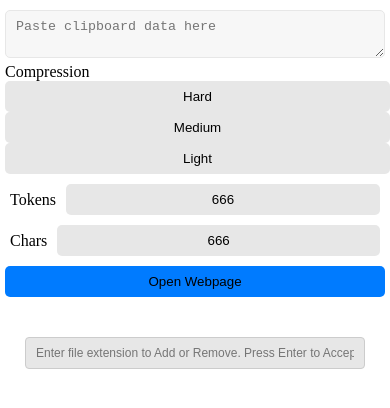
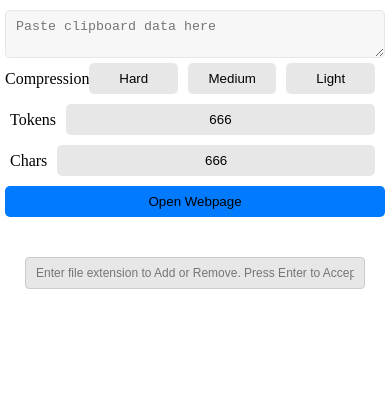
Before and after one commit to jojomondag/Syntax-Extractor, a website: page src/webview/webview.html in a window 390 px wide. Drawn offline with Linux system fonts and the light colour scheme; files whose address does not match are found by name.

Commit message:
chore: Update syntax-extractor to version 0.2.3 and make various improvements

```diff
--- /dev/null
+++ b/src/webview/variables.css
@@ -0,0 +1,54 @@
+:root {
+    /* Common dimensions and colors */
+    --border-radius: 5px;
+    --background-light: #f7f7f7;
+    --background-medium: #e7e7e7;
+    --background-dark: #d4d4d4;
+    --background-active: #4CAF50;
+    --background-button: #007BFF;
+    --background-button-hover: #0056b3;
+    --border-color: #ccc;
+    --transition-speed: 0.3s ease;
+}
+
+/* CSS reset for margin and padding */
+*, *::before, *::after {
+    margin: 0;
+    padding: 0;
+    box-sizing: border-box;
+}
+
+/* Base styles for full viewport height, width, and overflow control */
+html, body {
+    height: 100%;
+    width: 100%;
+    overflow-x: hidden;
+}
+
+/* Common interactive element styles */
+.interactive-element {
+    padding: 10px 20px;
+    border: none;
+    border-radius: var(--border-radius);
+    cursor: pointer;
+    transition: background-color var(--transition-speed);
+}
+
+.interactive-element:hover {
+    background-color: var(--background-dark);
+}
+
+/* Common layouts */
+.flex-container {
+    display: flex;
+    align-items: center;
+    justify-content: center;
+}
+
+.flex-container.column {
+    flex-direction: column;
+}
+
+.flex-container.wrap {
+    flex-wrap: wrap;
+}
--- a/src/webview/webview.css
+++ b/src/webview/webview.css
@@ -44,10 +44,19 @@ html, body {
     transition: background-color 0.3s ease;
 }
 
+#compression-buttons {
+    display: flex;
+    flex-wrap: nowrap; /* Ensure the buttons do not wrap */
+    justify-content: center; /* This centers the buttons in the div, you can adjust as needed */
+    align-items: center; /* Aligns items vertically in the center */
+}
+
 .compression-button {
+    margin-right: 10px;
+    padding: 10px 20px; /* Vertical and horizontal padding */
+    border-radius: 5px; /* Rounded corners */
     background-color: #e7e7e7;
-    color: #000; /* Ensured text is black for better visibility */
-    padding: 10px 20px;
+    color: #000;
     border: none;
     border-radius: 5px;
     cursor: pointer;
@@ -55,13 +64,12 @@ html, body {
 }
 
 .compression-button:hover {
-    background-color: #d4d4d4; /* Darker shade on hover */
-    color: #000; /* Text color remains black */
+    background-color: #d4d4d4;
 }
 
 .compression-button.selected {
-    background-color: #4CAF50; /* Green background for selected button */
-    color: #000; /* Text color remains black */
+    background-color: #4CAF50;
+    color: #000;
 }
 
 .webpage-button {
@@ -75,57 +83,56 @@ html, body {
 /* Layout for horizontal section */
 .horizontal-section {
     display: flex;
-    justify-content: center; /* Aligns children to the center of the container */
+    justify-content: center;
     align-items: center;
-    flex-wrap: wrap; /* Allows items to wrap if necessary */
+    flex-wrap: nowrap; /* Prevent wrapping */
     margin-bottom: 20px;
 }
 
 /* Adjustments for inline counters for a more compact display */
 .counter {
     display: flex;
-    flex-direction: row; /* Keep label and input inline */
+    flex-direction: row;
     align-items: center;
-    margin: 0 5px; /* Reduced margin to bring counters closer */
-    flex-basis: auto; /* Adjust this based on your layout or remove if not needed */
+    margin: 0 5px;
+    flex-basis: auto;
 }
 
 .counter .label {
-    margin-right: 5px; /* Space between label and input */
+    margin-right: 5px;
 }
 
 .input {
-    width: 120px; /* Half-width as previously adjusted */
-    padding: 10px 20px; /* Same padding as buttons for consistency */
-    border: none; /* Remove border if you want the flat button style */
-    border-radius: 5px; /* Rounded corners like buttons */
-    background-color: #e7e7e7; /* Same background color as buttons */
+    width: 120px;
+    padding: 10px 20px;
+    border: none;
+    border-radius: 5px;
+    background-color: #e7e7e7;
     text-align: center;
-    cursor: pointer; /* Optional: if you want the cursor to be a pointer */
-    color: #000; /* Text color to match buttons */
-    transition: background-color 0.3s ease; /* Transition for hover effect */
-    margin: 0 5px; /* Adjust margin for compact alignment */
-    cursor: not-allowed; /* Keep it not-allowed if the input shouldn't be editable */
+    cursor: not-allowed;
+    color: #000;
+    transition: background-color 0.3s ease;
+    margin: 0 5px;
 }
 
 .input:hover {
-    background-color: #d4d4d4; /* Same hover effect as buttons */
+    background-color: #d4d4d4;
 }
 
 .button, .input {
-    margin-right: 5px; /* Reduce spacing on the right for a tighter layout */
+    margin-right: 5px;
+    white-space: nowrap; /* Prevent individual elements from wrapping */
 }
 
 /* JSON types container and list styles */
 .json-types-container {
-    display: flex; /* Use flexbox for centering */
-    flex-direction: column; /* Stack children vertically */
-    align-items: center; /* Center children horizontally */
-    justify-content: center; /* Center children vertically, if there is free space */
-    width: 100%; /* Full width */
-    margin-bottom: 20px; /* Space below the container */
+    display: flex;
+    flex-direction: column;
+    align-items: center;
+    justify-content: center;
+    width: 100%;
+    margin-bottom: 20px;
 }
-
 
 .json-types-list {
     display: flex;
@@ -151,7 +158,7 @@ html, body {
 .filetype-input {
     width: 420px;
     padding: 8px 10px;
-    margin: 10px 0; /* Adjust the margin if needed */
+    margin: 10px 0;
     border: 1px solid #ccc;
     border-radius: 4px;
     font-size: 14px;
@@ -161,16 +168,12 @@ html, body {
     cursor: text;
 }
 
-/* Ensure buttons and input fields do not wrap individually */
-.button, .input {
-    white-space: nowrap;
-}
+/* Responsive adjustments for narrower screens */
 
-/* Responsive adjustments for narrower screens */
-@media (max-width: 768px) {
+@media (max-width: 890px) {
     .horizontal-section {
         flex-direction: column; /* Stack elements vertically */
-        align-items: stretch; /* Stretch children to match the parent's width */
+        align-items: stretch;
     }
 
     .horizontal-section > * {
@@ -196,7 +199,7 @@ html, body {
 }
 
 /* Further adjustments for even narrower screens */
-@media (max-width: 480px) {
+@media (max-width: 500px) {
     .button, .input, .compression-button, .textarea {
         padding: 8px 10px; /* Further reduce padding for smaller elements */
     }
```
Also changed, not shown: out/webview/webview.css, out/webview/webview.html, src/webview/webview.html (line endings or trailing spaces), 1 other file.
